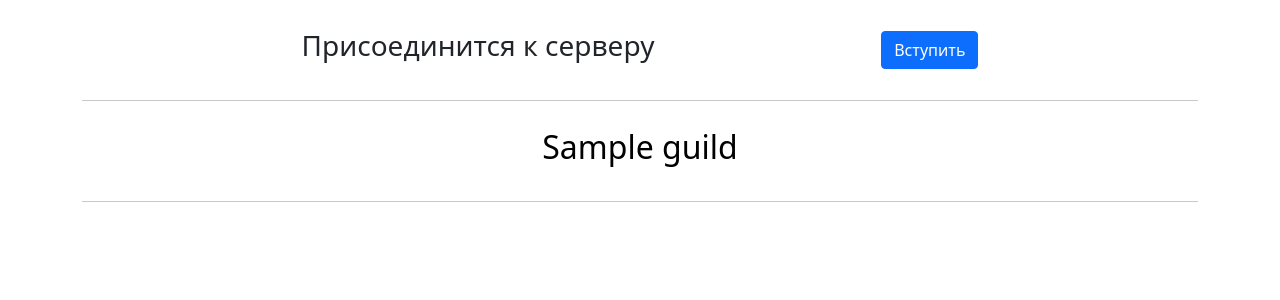
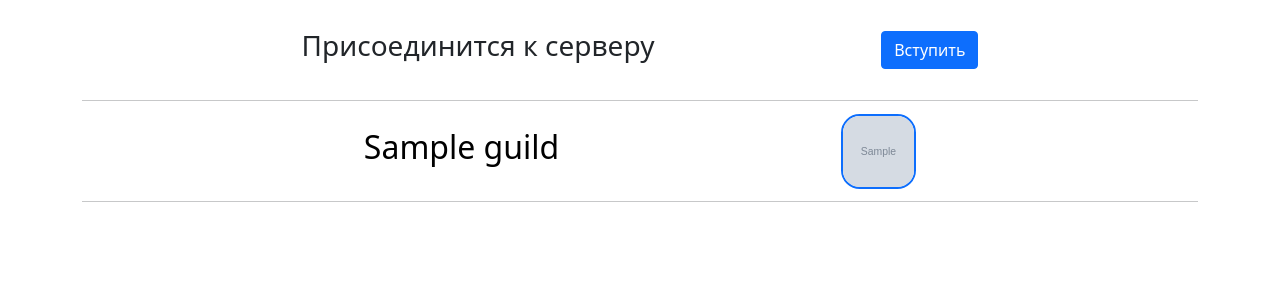
Before and after one commit to AlexFire-Dev/AlexFireChat, a Django app: page / in a window 1280 px wide. Shown: the part 70-370 px from the top of the page. Run offline with Django 3.2, Linux system fonts and the light colour scheme; a user stored in the database is signed in; tables that the repository leaves empty hold one stand-in row (values such as "Sample post"); grey boxes marked "Sample" are stand-in pictures; parts of the project's set-up code (start-up, migrations or seed data) failed here and were passed over; some libraries are stand-ins or nearby versions.

Commit message:
v0.19.2 added posters for guilds

```diff
--- a/apps/chat/templates/chat/guild_change_main.html
+++ b/apps/chat/templates/chat/guild_change_main.html
@@ -44,6 +44,9 @@
             {% include 'forms/form_field_text.html' with label='Название' value=form.name.value name=form.name.name maxlength=30 width='300px' %}
             <br>
             {% include 'forms/form_field_file.html' with label='Сменить постер' name=form.poster.name width='300px' %}
+            {% if guild.poster %}
+                {% include 'forms/form_field_check.html' with label='Удалить постер' name='poster-clear' %}
+            {% endif %}
 
             <button class="btn btn-primary" type="submit" style="margin-top: 30px">Сохранить</button>
         </form>
--- a/apps/chat/templates/chat/guild_link.html
+++ b/apps/chat/templates/chat/guild_link.html
@@ -1,4 +1,12 @@
+{% load static %}
+
+
 <a href="{% url 'guild-chat' id %}" class="guild-link">
     <h2>{{ title }}</h2>
+    {% if poster %}
+        <img src="{{ poster.url }}" class="guild-link__poster" alt="poster">
+    {% else %}
+        <img src="{% static 'images/server.svg' %}" width="75px" height="75px" alt="poster">
+    {% endif %}
 </a>
 <hr style="margin: 0">
--- a/apps/chat/templates/chat/index.html
+++ b/apps/chat/templates/chat/index.html
@@ -17,6 +17,13 @@
     .join__text {
         margin-right: 7px;
     }
+
+    .guild-link__poster {
+        width: 75px;
+        height: 75px;
+        border-radius: 25%;
+        border: solid #0d6efd 2px;
+    }
     </style>
 {% endblock %}
 
@@ -29,7 +36,7 @@
         </form>
         <hr style="margin: 0">
         {% for member in membership %}
-            {% include 'chat/guild_link.html' with id=member.guild.id title=member.guild.name %}
+            {% include 'chat/guild_link.html' with id=member.guild.id title=member.guild.name poster=member.guild.poster %}
         {% endfor %}
     </div>
 {% endblock %}
```
Also changed, not shown: assets/images/server.svg (added).
